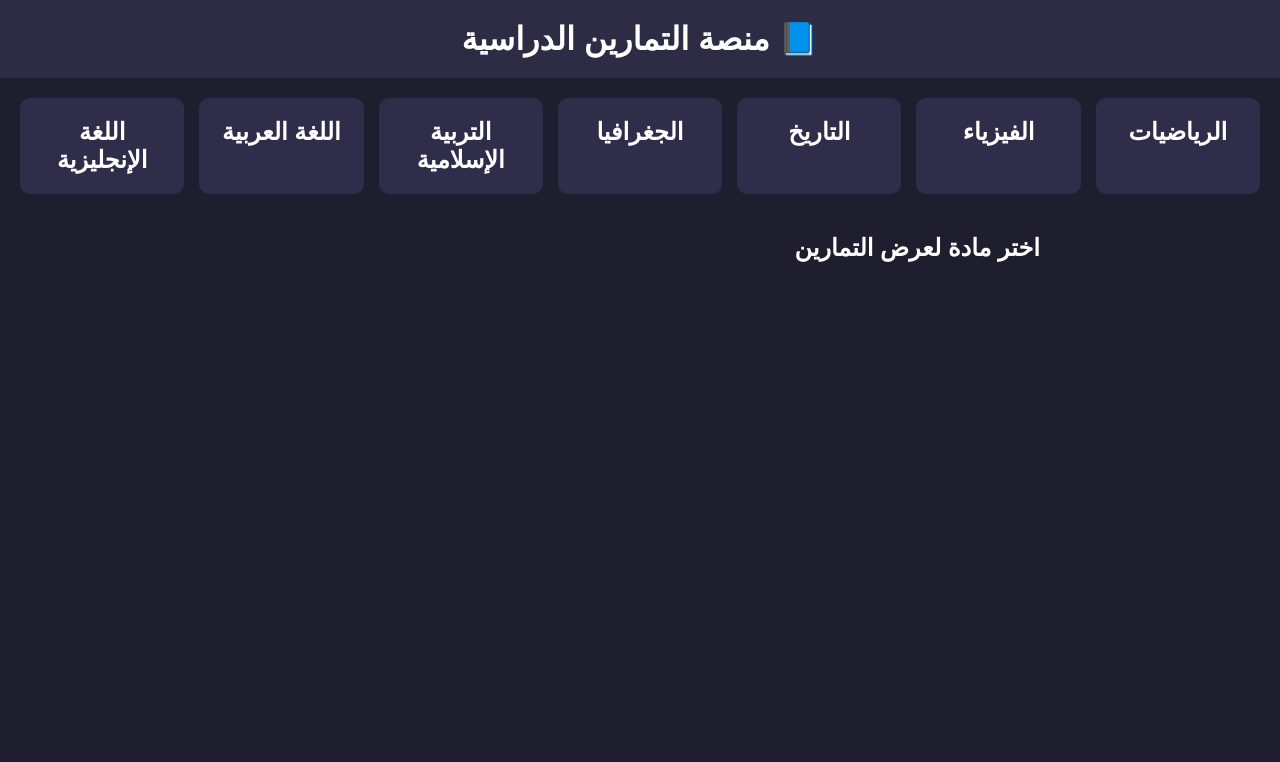
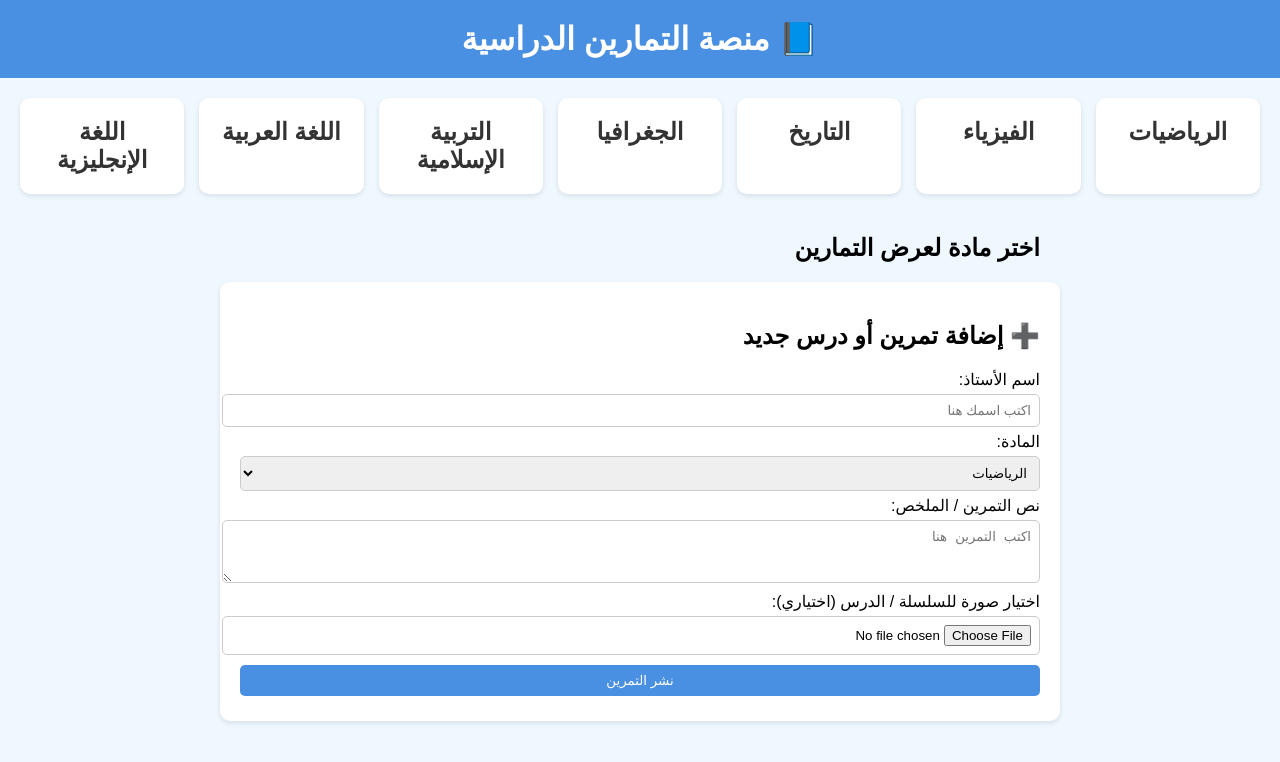
Before and after one commit to GliTcHe-die/education-platform, a plain HTML site: page index.html in a window 1280 px wide. Drawn offline with Linux system fonts and the light colour scheme.

Commit message:
Add files via upload

```diff
--- a/index.html
+++ b/index.html
@@ -2,97 +2,23 @@
 <html lang="ar">
 <head>
 <meta charset="UTF-8">
-<title>📘 منصة التمارين الدراسية</title>
-<meta name="viewport" content="width=device-width, initial-scale=1.0">
+<title>منصة التمارين الدراسية</title>
 <style>
-body {
-  font-family: "Cairo", sans-serif;
-  direction: rtl;
-  background: #1e1e2f;
-  color: #fff;
-  margin: 0;
-  padding: 0;
-}
-header {
-  background: #2c2c44;
-  padding: 20px;
-  text-align: center;
-}
+body { font-family: Arial, sans-serif; direction: rtl; background: #f0f8ff; margin: 0; padding: 0; }
+header { background: #4a90e2; color: white; padding: 20px; text-align: center; }
 h1 { margin: 0; font-size: 2rem; }
-.subjects {
-  display: grid;
-  grid-template-columns: repeat(auto-fit, minmax(150px, 1fr));
-  gap: 15px;
-  padding: 20px;
-}
-.subject-box {
-  background: #2e2e4a;
-  padding: 20px;
-  border-radius: 10px;
-  text-align: center;
-  cursor: pointer;
-  transition: transform 0.2s, box-shadow 0.2s;
-}
-.subject-box:hover {
-  transform: translateY(-5px);
-  box-shadow: 0 5px 15px rgba(0,0,0,0.5);
-  background: #3b3b5c;
-}
-.subject-box h2 { margin: 0; color: #fff; }
-.exercise-list {
-  max-width: 800px;
-  margin: 20px auto;
-  padding: 0 20px;
-}
-.exercise {
-  background: #2b2b42;
-  padding: 15px;
-  margin-bottom: 10px;
-  border-radius: 8px;
-  position: relative;
-}
-.exercise .teacher { font-weight: bold; color: #ffd700; }
+.subjects { display: grid; grid-template-columns: repeat(auto-fit, minmax(150px, 1fr)); gap: 15px; padding: 20px; }
+.subject-box { background: #ffffff; padding: 20px; border-radius: 10px; text-align: center; cursor: pointer; transition: transform 0.2s, box-shadow 0.2s; box-shadow: 0 2px 5px rgba(0,0,0,0.1); }
+.subject-box:hover { transform: translateY(-5px); box-shadow: 0 5px 15px rgba(0,0,0,0.2); }
+.subject-box h2 { margin: 0; color: #333; }
+.exercise-list { max-width: 800px; margin: 20px auto; padding: 0 20px; }
+.exercise { background: #e6f0ff; padding: 15px; margin-bottom: 10px; border-radius: 8px; }
+.exercise .teacher { font-weight: bold; color: #333; }
 .exercise img { max-width: 100%; margin-top: 10px; border-radius: 5px; }
-.delete-btn {
-  background: #ff4444;
-  color: white;
-  border: none;
-  padding: 5px 10px;
-  border-radius: 5px;
-  cursor: pointer;
-  margin-top: 10px;
-}
-.delete-btn:hover { background: #cc0000; }
-.add-exercise {
-  display: none;
-  max-width: 800px;
-  margin: 20px auto;
-  background: #2b2b42;
-  padding: 20px;
-  border-radius: 10px;
-  box-shadow: 0 2px 5px rgba(0,0,0,0.5);
-}
-input, textarea, select, button {
-  width: 100%;
-  padding: 8px;
-  margin: 5px 0;
-  border-radius: 5px;
-  border: none;
-}
-input, textarea, select {
-  background: #1f1f33;
-  color: #fff;
-}
-button {
-  background: #4a90e2;
-  color: white;
-  cursor: pointer;
-}
+.add-exercise { max-width: 800px; margin: 20px auto; background: #fff; padding: 20px; border-radius: 10px; box-shadow: 0 2px 5px rgba(0,0,0,0.1); }
+input, textarea, select, button { width: 100%; padding: 8px; margin: 5px 0; border-radius: 5px; border: 1px solid #ccc; }
+button { background: #4a90e2; color: white; border: none; cursor: pointer; }
 button:hover { background: #357ab8; }
-@media(max-width:600px){
-  h1{ font-size: 1.5rem; }
-  .subject-box{ padding: 15px; }
-}
 </style>
 </head>
 <body>
@@ -102,49 +28,46 @@ button:hover { background: #357ab8; }
 </header>
 
 <section class="subjects">
-  <div class="subject-box" onclick="selectSubject('الرياضيات')"><h2>الرياضيات</h2></div>
-  <div class="subject-box" onclick="selectSubject('الفيزياء')"><h2>الفيزياء</h2></div>
-  <div class="subject-box" onclick="selectSubject('التاريخ')"><h2>التاريخ</h2></div>
-  <div class="subject-box" onclick="selectSubject('الجغرافيا')"><h2>الجغرافيا</h2></div>
-  <div class="subject-box" onclick="selectSubject('التربية الإسلامية')"><h2>التربية الإسلامية</h2></div>
-  <div class="subject-box" onclick="selectSubject('اللغة العربية')"><h2>اللغة العربية</h2></div>
-  <div class="subject-box" onclick="selectSubject('اللغة الإنجليزية')"><h2>اللغة الإنجليزية</h2></div>
+  <div class="subject-box" onclick="showExercises('الرياضيات')"><h2>الرياضيات</h2></div>
+  <div class="subject-box" onclick="showExercises('الفيزياء')"><h2>الفيزياء</h2></div>
+  <div class="subject-box" onclick="showExercises('التاريخ')"><h2>التاريخ</h2></div>
+  <div class="subject-box" onclick="showExercises('الجغرافيا')"><h2>الجغرافيا</h2></div>
+  <div class="subject-box" onclick="showExercises('التربية الإسلامية')"><h2>التربية الإسلامية</h2></div>
+  <div class="subject-box" onclick="showExercises('اللغة العربية')"><h2>اللغة العربية</h2></div>
+  <div class="subject-box" onclick="showExercises('اللغة الإنجليزية')"><h2>اللغة الإنجليزية</h2></div>
 </section>
 
 <div class="exercise-list" id="exerciseList">
 <h2 id="currentSubject">اختر مادة لعرض التمارين</h2>
 </div>
 
-<div class="add-exercise" id="addExerciseBox">
-  <h2>➕ إضافة تمرين جديد</h2>
+<div class="add-exercise">
+<h2>➕ إضافة تمرين أو درس جديد</h2>
 <label>اسم الأستاذ:</label>
 <input type="text" id="teacherName" placeholder="اكتب اسمك هنا">
 
-  <label>نص التمرين / السلسلة:</label>
+<label>المادة:</label>
+<select id="subjectSelect">
+  <option>الرياضيات</option>
+  <option>الفيزياء</option>
+  <option>التاريخ</option>
+  <option>الجغرافيا</option>
+  <option>التربية الإسلامية</option>
+  <option>اللغة العربية</option>
+  <option>اللغة الإنجليزية</option>
+</select>
+
+<label>نص التمرين / الملخص:</label>
 <textarea id="exerciseText" rows="3" placeholder="اكتب التمرين هنا"></textarea>
 
-  <label>اختيار صورة (اختياري):</label>
+<label>اختيار صورة للسلسلة / الدرس (اختياري):</label>
 <input type="file" id="exerciseImage" accept="image/*">
-
-  <label>رمز النشر (خاص بالأساتذة):</label>
-  <input type="password" id="teacherCode" placeholder="أدخل الكود هنا">
 
 <button onclick="addExercise()">نشر التمرين</button>
 </div>
 
 <script>
 let exercisesDB = JSON.parse(localStorage.getItem("exercisesDB") || "[]");
-let currentSubject = null;
-const SECRET_CODE = "aristote";
 
-function selectSubject(subject){
-  currentSubject = subject;
-  document.getElementById("currentSubject").innerText = subject;
-  document.getElementById("addExerciseBox").style.display = "block";
-  showExercises(subject);
-}
-
-function showExercises(subject){
-  let container = document.getElementById("exerciseList");
-  container.innerHTML = <h2>${subject}</h2>;
-  let filtered}
+function addExercise() {
+  let teacher = document.getElementById("teacherName").value.trim();}
```
Lines whose indentation alone changed are shown as unchanged.
